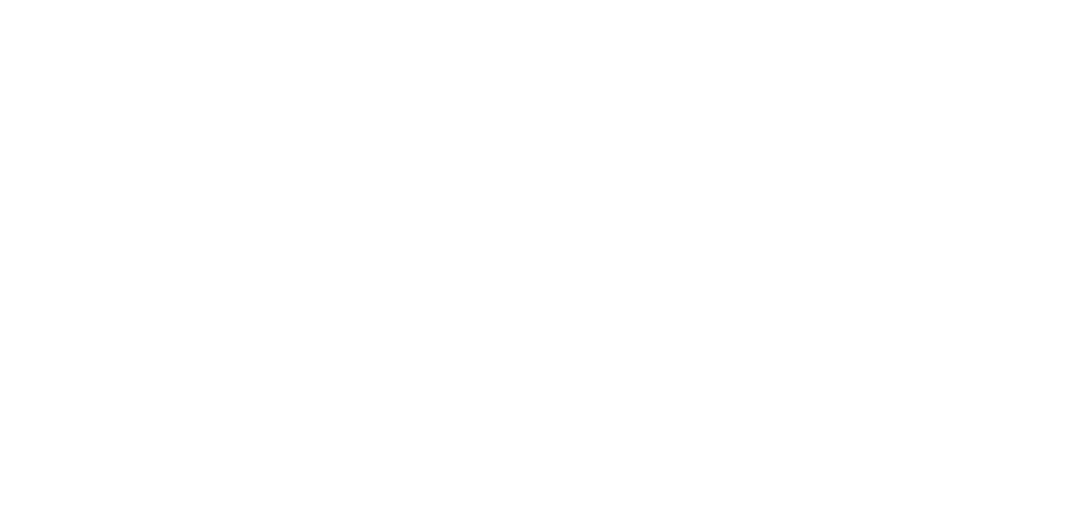
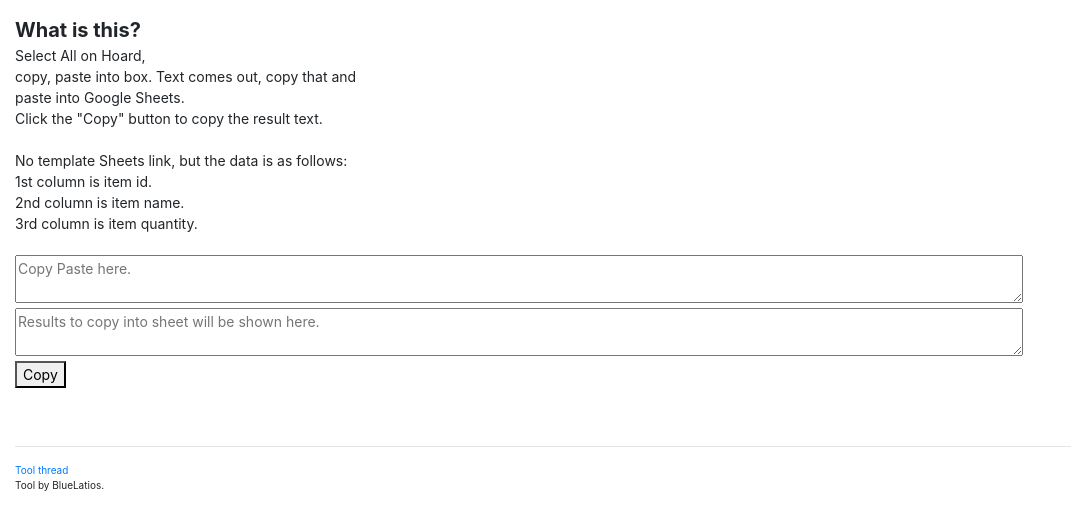
Before and after one commit to Blue-Latios/FRStuff, a Nuxt app: page /hoard-to-sheets in a window 1280 px wide. Before the commit this address had no page. Shown: the top 530 px of the page, without its empty margins (0-1071 px from the left). Built offline with nearby package versions, Linux system fonts and the light colour scheme.

Commit message:
Hoard to Sheets

```diff
--- a/pages/color-gene-match/index.vue
+++ b/pages/color-gene-match/index.vue
@@ -268,15 +268,13 @@ export default {
       let maxRows = Math.max(p.length, s.length, t.length);
 
       let html = "<table style='border-collapse:collapse; table-layout:fixed; width:680px;'>";
-      let baseHex1, baseHex2, baseHex3;
       let colorString = "";
+      let baseHex1 = this.base[lower(this.prim_c)]["hex"];
+      let baseHex2 = this.base[lower(this.sec_c)]["hex"];
+      let baseHex3 = this.base[lower(this.tert_c)]["hex"];
 
       for (let i = 0; i < maxRows; i++) {
         html += "<tr>";
-
-        baseHex1 = this.base[lower(this.prim_c)]["hex"];
-        baseHex2 = this.base[lower(this.sec_c)]["hex"];
-        baseHex3 = this.base[lower(this.tert_c)]["hex"];
 
         colorString = "background: " + baseHex1 + ";";
         html += "<td style='padding:6px; vertical-align:top;" + colorString + "'>" + (p[i] || "") + "</td>";
--- /dev/null
+++ b/pages/hoard-to-sheets/index.vue
@@ -0,0 +1,126 @@
+<template>
+<div class="container">
+  <div class="text-bold">What is this?<br>
+  </div>
+  Select All on Hoard,<br>
+  copy, paste into box. Text comes out, copy that and<br>
+  paste into Google Sheets.<br>
+  Click the "Copy" button to copy the result text.<br><br>
+
+  No template Sheets link, but the data is as follows:<br>
+  1st column is item id.<br>
+  2nd column is item name.<br>
+  3rd column is item quantity.<br><br>
+
+  <textarea v-model="textStuff" placeholder="Copy Paste here." @paste="htmlPaste" style="width:90%;"></textarea><br>
+  <textarea v-model="results" class="results" ref="res" placeholder="Results to copy into sheet will be shown here." style="width:90%;"></textarea><br>
+  <button @click="copyText">Copy</button><br><br><br>
+
+  <hr>
+  <div class="footnote" style="font-size: 10px;"><a target="_blank" rel="noopener noreferrer" href="https://www1.flightrising.com/forums/gde/3269795">Tool thread</a><br>
+  Tool by BlueLatios.</div>
+</div></template>
+
+<style>
+.container {
+	padding: 10px;
+	margin: 5px;
+	font-size: 14px;
+}
+.text-bold {
+	font-weight: bold;
+	font-size: 20px;
+}
+.results {
+	color:#777;
+}
+ul {
+	margin-bottom: 0;
+}
+</style>
+
+<script>
+const HTMLParser = require('node-html-parser');
+
+function buildString(t) {
+	const r = HTMLParser.parse(t);
+
+	//header
+	let rows = r.querySelectorAll(".itemicon");
+	let qtys = r.querySelectorAll(".hoard-result-item-controls");
+	let str = '';
+
+	for (let i = 0; i < rows.length; i++) {
+		//prepare variables
+		let id;
+		let name;
+		let q;
+
+		//first div
+		id = rows[i].getAttribute("data-itemid");
+		name = rows[i].getAttribute("data-name");
+
+		//second div
+		let selectable = qtys[i].querySelector("select");
+		if (selectable) {
+		  q = selectable.value;
+		} else {
+		  q = 1;
+		}
+
+		//string building
+		let row_str = id;
+		row_str += '\t' +  name;
+		row_str += '\t' +  q;
+		console.log(row_str);
+
+		str += row_str + '\n';
+	}
+
+	return str;
+}
+
+export default {
+	data() {
+		return {
+			results: '',
+			textStuff: '',
+		};
+	},
+	head() {
+		return {
+			title: "Hoard to Sheets",
+		};
+	},
+	methods: {
+		htmlPaste(e) {
+			let pastedText = '';
+			try {
+				if (window.clipboardData && window.clipboardData.getData) { // IE
+					pastedText = window.clipboardData.getData('Text'); //unresolved
+					alert('May not work in Internet Explorer');
+				} else if (e.clipboardData && e.clipboardData.getData) {
+					pastedText = e.clipboardData.getData('text/html');
+				}
+
+				this.processInput(pastedText);
+			} catch(e) {
+				alert('Error! Not valid pasted data.');
+			}
+		},
+		processInput(t) {
+			try {
+				this.results = buildString(t);
+			} catch(e) {
+				alert('Not valid AH data?');
+			}
+		},
+		copyText() {
+			this.$refs.res.select();
+			document.execCommand('copy');
+			this.$refs.res.blur();
+			this.results="Text copied successfully!";
+		}
+	}
+}
+</script>
--- a/pages/index.vue
+++ b/pages/index.vue
@@ -16,6 +16,9 @@
 	</ul>
 	<ul>
 		<li><NuxtLink to="/history-to-sheets/">Recent History to Sheets</NuxtLink></li>
+	</ul>
+		<ul>
+		<li><NuxtLink to="/hoard-to-sheets/">Hoard to Sheets</NuxtLink></li>
 	</ul>
 	<ul>
 		<li><NuxtLink to="/color-range-finder/">Color Range Finder</NuxtLink></li>
```
Also changed, not shown: 1 other file (tests, documents, lock files or other folders). Lines whose indentation alone changed are shown as unchanged.
